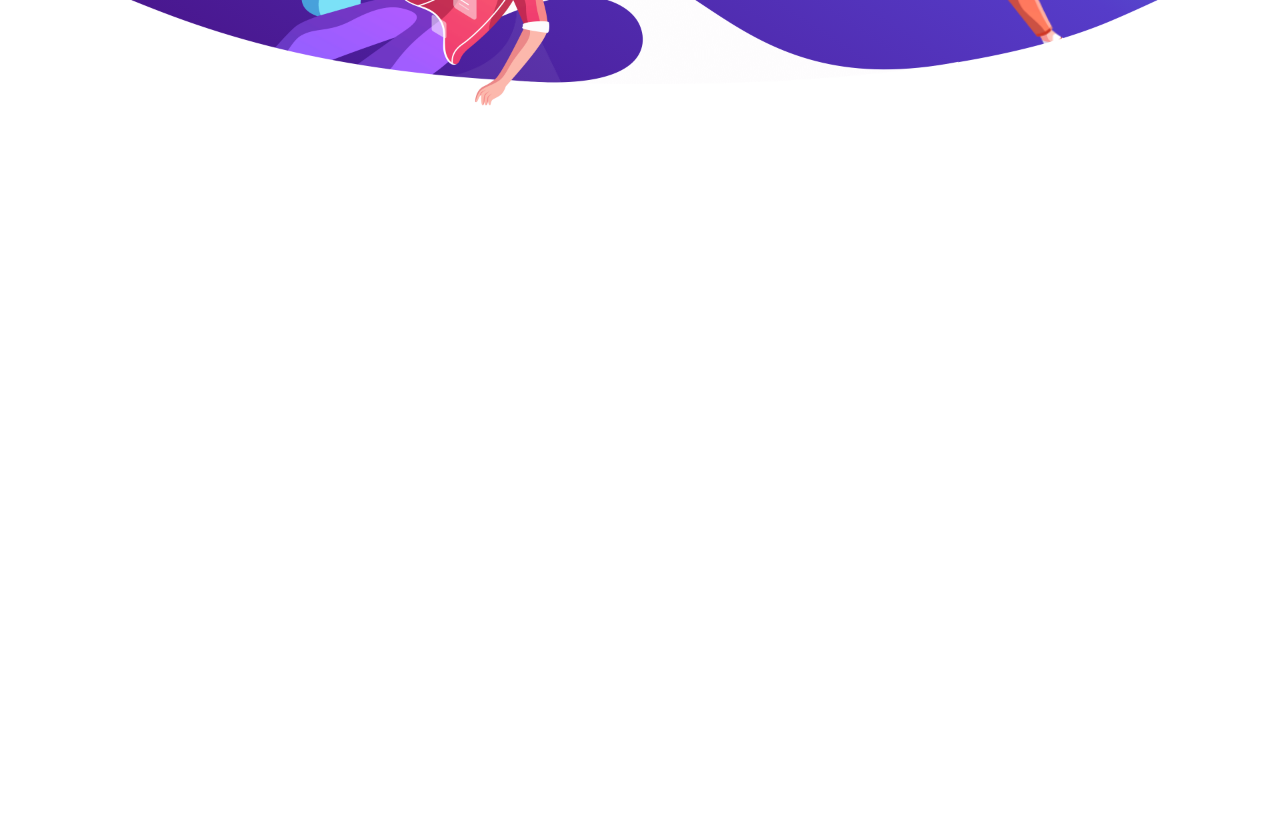
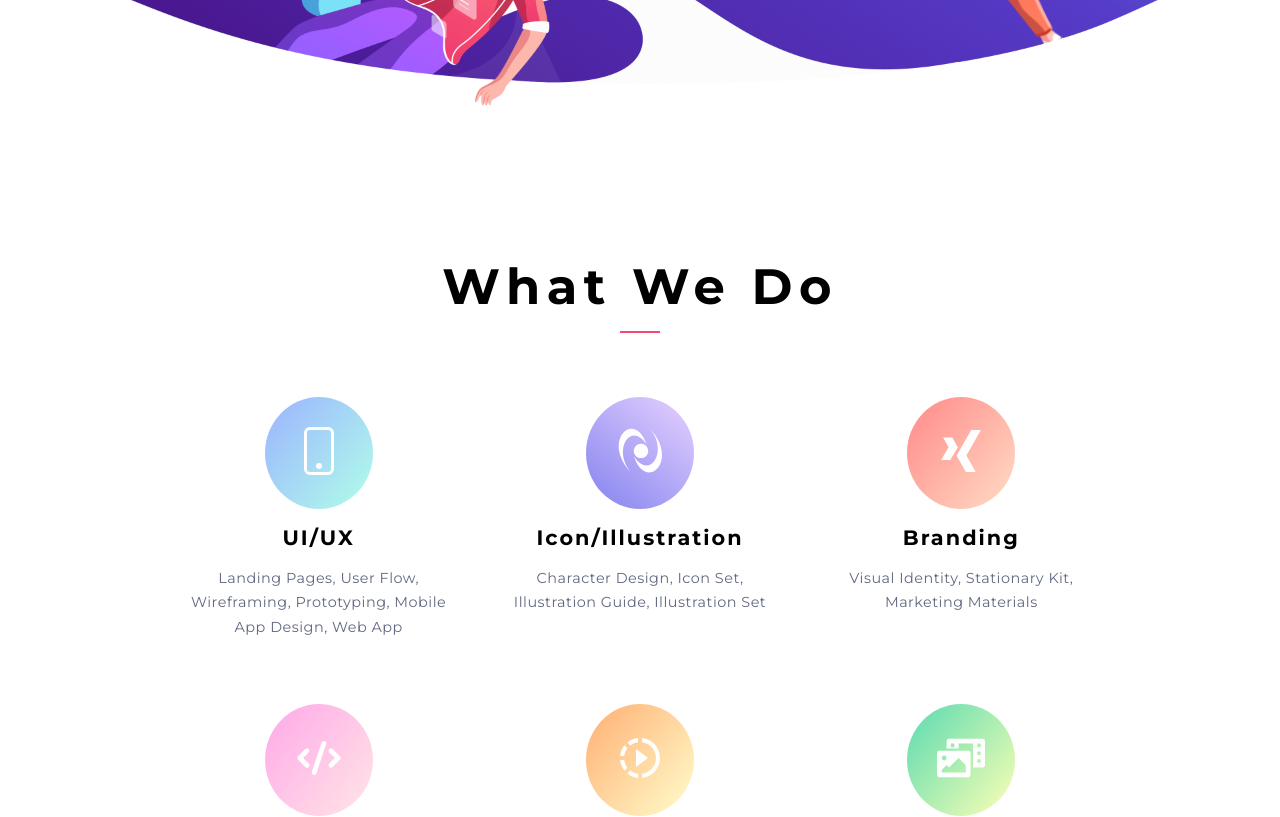
Before and after one commit to DrakeAlia/react-famer-design-website, a React (Create React App) app: page / in a window 1280 px wide. Shown: the part 700-1517 px from the top of the page. Before the commit the page ends 1191 px from the top, so only its background shows below. Built offline with nearby package versions, Linux system fonts and the light colour scheme.

Commit message:
setup and finished the features and features styles files

```diff
--- /dev/null
+++ b/src/components/Features/Features.js
@@ -0,0 +1,43 @@
+import React from "react";
+import { Container } from '../../globalStyles';
+import {
+    FeatureText,
+    FeatureSection,
+    FeatureTitle,
+    FeatureWrapper,
+    FeatureColumn,
+    FeatureImageWrapper,
+    FeatureName,
+    FeatureTextWrapper,
+} from './FeaturesStyles';
+
+// When the use scrolls down or clicks about button in the nav
+// they are taken to features section of the app
+
+import { featuresData } from "../../data/FeaturesData";
+
+// jsx
+function Features() {
+    return (
+        <FeatureSection id='about'>
+            <Container>
+                <FeatureTextWrapper>
+                    <FeatureTitle>What We Do</FeatureTitle>
+                </FeatureTextWrapper>
+                <FeatureWrapper>
+                    {featuresData.map((el, index) => (
+                        <FeatureColumn key={index}>
+                            <FeatureImageWrapper className={el.imgClass}>
+                                {el.icon}
+                            </FeatureImageWrapper>
+                            <FeatureName>{el.name}</FeatureName>
+                            <FeatureText>{el.description}</FeatureText>
+                        </FeatureColumn>
+                    ))}
+                </FeatureWrapper>
+            </Container>
+        </FeatureSection>
+    )
+}
+
+export default Features;
--- /dev/null
+++ b/src/components/Features/FeaturesStyles.js
@@ -0,0 +1,117 @@
+import styled from 'styled-components';
+
+export const FeatureSection = styled.div`
+	padding: 140px;
+	position: relative;
+	margin: 0 auto;
+
+	@media screen and (max-width: 768px) {
+		padding: 70px 0;
+		margin-top: 10rem;
+	}
+`;
+
+export const FeatureTitle = styled.h2`
+	text-align: center;
+	font-size: clamp(1.3rem, 13vw, 3.1rem);
+	line-height: 1.06;
+	letter-spacing: 0.4rem;
+	margin: auto;
+`;
+
+export const FeatureTextWrapper = styled.div`
+	position: relative;
+	padding: 0 0 20px;
+	margin-bottom: 4rem;
+
+	&:before {
+		width: 40px;
+		height: 2px;
+		content: '';
+		position: absolute;
+		bottom: 0;
+		left: 50%;
+		background-color: #ef4b6c;
+		transform: translateX(-50%);
+	}
+`;
+
+export const FeatureWrapper = styled.div`
+	display: grid;
+	grid-template-columns: repeat(3, 1fr);
+	/* flex-wrap: wrap; */
+	margin-top: 4rem;
+	grid-gap: 4rem;
+
+	@media screen and (max-width: 960px) {
+		grid-template-columns: repeat(2, 1fr);
+		grid-column-gap: 0.4rem;
+		grid-row-gap: 3rem;
+		/* grid-gap: 3rem; */
+	}
+
+	@media screen and (max-width: 568px) {
+		grid-template-columns: repeat(1, 1fr);
+	}
+`;
+
+export const FeatureColumn = styled.div`
+	/* max-width: 33%; */
+	display: flex;
+	flex-flow: column;
+	justify-content: center;
+	align-items: center;
+
+	@media screen and (max-width: 960px) {
+		/* max-width: 50%; */
+	}
+`;
+
+// Different background gradients
+export const FeatureImageWrapper = styled.div`
+	margin-bottom: 1rem;
+	border-radius: 50%;
+	&.one {
+		background: linear-gradient(130deg, #9cb3ff 0%, #b0ffe9 100%);
+	}
+	&.two {
+		background: linear-gradient(220deg, #e7d1ff 0%, #8383ef 100%);
+	}
+	&.three {
+		background: linear-gradient(130deg, #ff8989 0%, #ffddc5 100%);
+	}
+	&.four {
+		background: linear-gradient(130deg, #ffa8e8 0%, #ffe6e6 100%);
+	}
+	&.five {
+		background: linear-gradient(130deg, #ffaf73 0%, #fffecc 100%);
+	}
+	&.six {
+		background: linear-gradient(130deg, #59dbb0 0%, #feffb5 100%);
+	}
+
+	padding: 30px;
+`;
+export const FeatureName = styled.h3`
+	font-weight: 600;
+	font-size: 1.3rem;
+	letter-spacing: 2px;
+
+	@media screen and (max-width: 768px) {
+		font-weight: 400;
+		font-size: 1rem;
+		letter-spacing: 1.3px;
+	}
+`;
+export const FeatureText = styled.p`
+	margin: 1rem 0 auto;
+	text-align: center;
+	font-size: 0.9rem;
+	line-height: 1.73;
+	letter-spacing: 0.5px;
+	color: #626881;
+
+	@media screen and (max-width: 768px) {
+		display: none;
+	}
+`;
--- a/src/data/FeaturesData.js
+++ b/src/data/FeaturesData.js
@@ -5,6 +5,8 @@ import { IoLogoXing } from 'react-icons/io';
 import { HiCode } from 'react-icons/hi';
 import { MdSlowMotionVideo } from 'react-icons/md';
 import { FaPhotoVideo } from 'react-icons/fa';
+
+// This contains the data array that we use in the Features file
 
 const iconStyle = (Icon) => <Icon size="3rem" color="#fefefe" />;
 
--- a/src/pages/HomePage.js
+++ b/src/pages/HomePage.js
@@ -1,8 +1,14 @@
 import React from "react";
+import Features from "../components/Features/Features";
 import Hero from "../components/Hero/Hero";
 
 const HomePage = () => {
-  return <Hero />;
+  return (
+    <>
+      <Hero />
+      <Features />
+    </>
+  );
 };
 
 export default HomePage;
```
